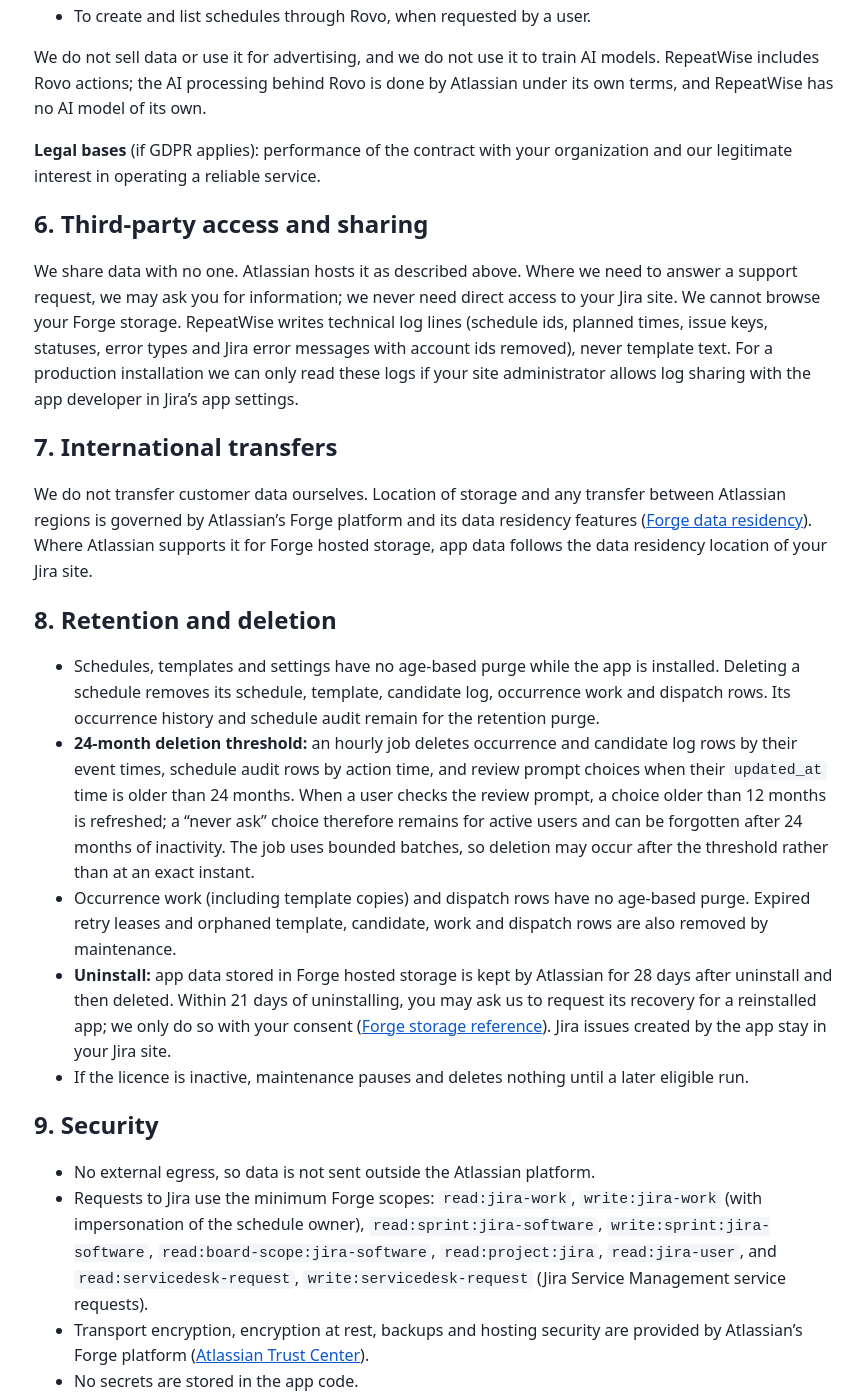
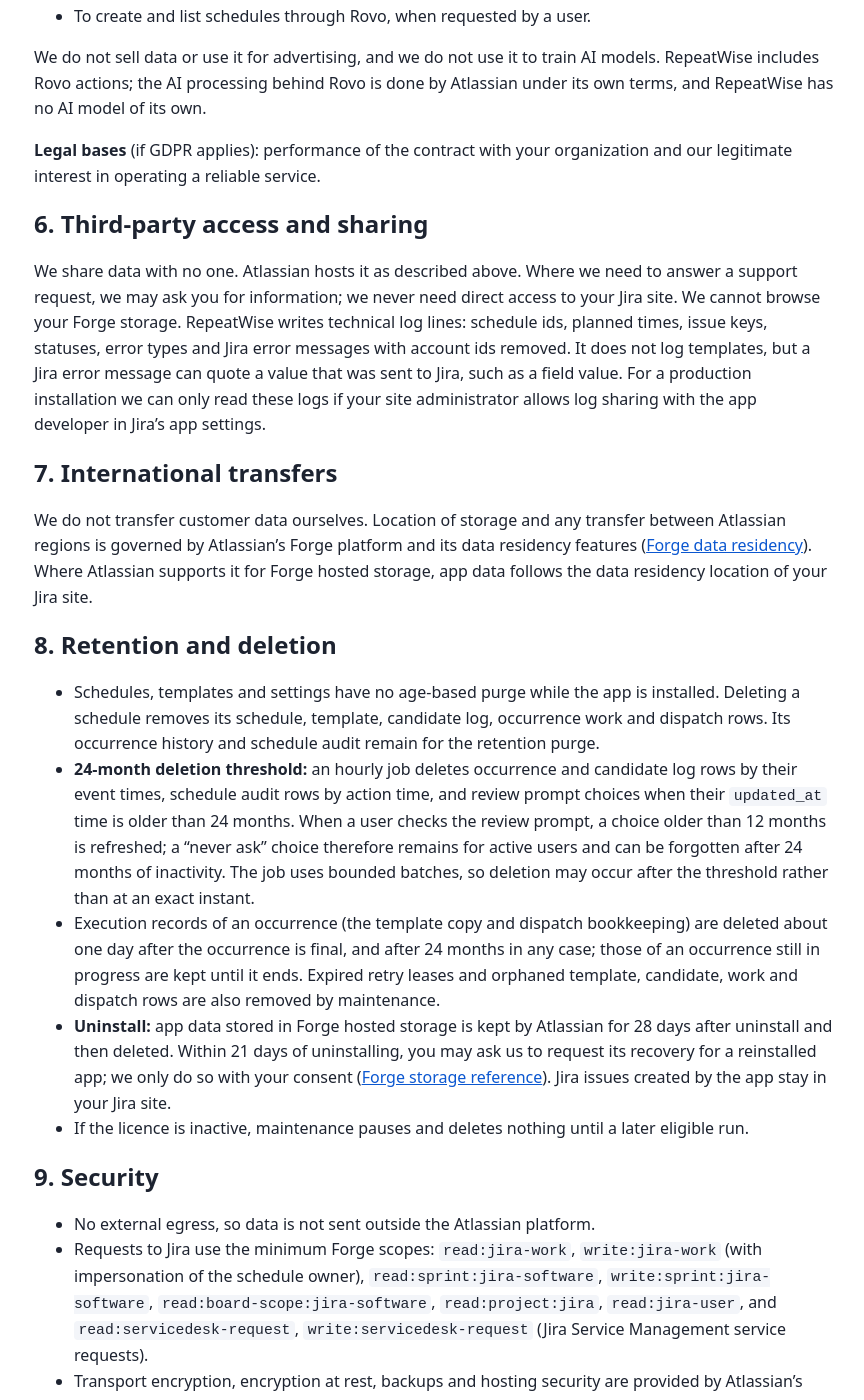
Before and after one commit to Mrvivino/repeatwise-docs, a Jekyll site: the page built from legal/privacy-policy.md, in a window 1280 px wide and 1400 px high, scrolled down 2883 px. Shown: the whole window, without its empty margins (206-1070 px from the left). Built offline with Jekyll 4.4.1, drawn with Linux system fonts in a browser that asks for light colours.

Commit message:
Update docs site from repeatwise@46f8f1c

```diff
--- a/legal/privacy-policy.md
+++ b/legal/privacy-policy.md
@@ -65,7 +65,7 @@ We do not sell data or use it for advertising, and we do not use it to train AI
 
 ## 6. Third-party access and sharing
 
-We share data with no one. Atlassian hosts it as described above. Where we need to answer a support request, we may ask you for information; we never need direct access to your Jira site. We cannot browse your Forge storage. RepeatWise writes technical log lines (schedule ids, planned times, issue keys, statuses, error types and Jira error messages with account ids removed), never template text. For a production installation we can only read these logs if your site administrator allows log sharing with the app developer in Jira's app settings.
+We share data with no one. Atlassian hosts it as described above. Where we need to answer a support request, we may ask you for information; we never need direct access to your Jira site. We cannot browse your Forge storage. RepeatWise writes technical log lines: schedule ids, planned times, issue keys, statuses, error types and Jira error messages with account ids removed. It does not log templates, but a Jira error message can quote a value that was sent to Jira, such as a field value. For a production installation we can only read these logs if your site administrator allows log sharing with the app developer in Jira's app settings.
 
 ## 7. International transfers
 
@@ -75,7 +75,7 @@ We do not transfer customer data ourselves. Location of storage and any transfer
 
 - Schedules, templates and settings have no age-based purge while the app is installed. Deleting a schedule removes its schedule, template, candidate log, occurrence work and dispatch rows. Its occurrence history and schedule audit remain for the retention purge.
 - **24-month deletion threshold:** an hourly job deletes occurrence and candidate log rows by their event times, schedule audit rows by action time, and review prompt choices when their `updated_at` time is older than 24 months. When a user checks the review prompt, a choice older than 12 months is refreshed; a “never ask” choice therefore remains for active users and can be forgotten after 24 months of inactivity. The job uses bounded batches, so deletion may occur after the threshold rather than at an exact instant.
-- Occurrence work (including template copies) and dispatch rows have no age-based purge. Expired retry leases and orphaned template, candidate, work and dispatch rows are also removed by maintenance.
+- Execution records of an occurrence (the template copy and dispatch bookkeeping) are deleted about one day after the occurrence is final, and after 24 months in any case; those of an occurrence still in progress are kept until it ends. Expired retry leases and orphaned template, candidate, work and dispatch rows are also removed by maintenance.
 - **Uninstall:** app data stored in Forge hosted storage is kept by Atlassian for 28 days after uninstall and then deleted. Within 21 days of uninstalling, you may ask us to request its recovery for a reinstalled app; we only do so with your consent ([Forge storage reference](https://developer.atlassian.com/platform/forge/storage-reference/)). Jira issues created by the app stay in your Jira site.
 - If the licence is inactive, maintenance pauses and deletes nothing until a later eligible run.
 
```
Also changed, not shown: README.md.
